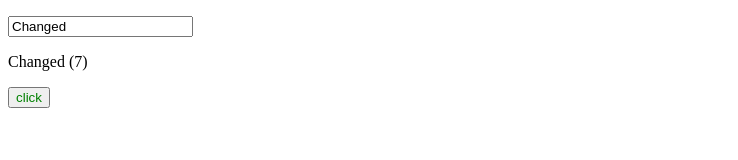
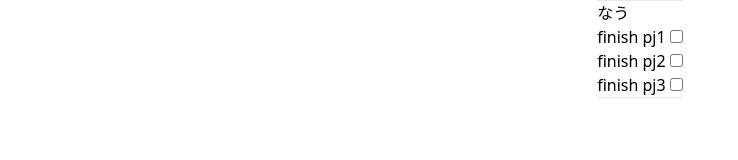
Before and after one commit to kingkazuma7/Laracasts, a website: page index.html in a window 1280 px wide. Shown: the whole page, without its empty margins (0-738 px from the left). Drawn offline with nearby package versions, Linux system fonts and the light colour scheme.

Commit message:
Learn Vue 3 - Ep 3, Lists, Conditionals, and Computed Properties

```diff
--- a/index.html
+++ b/index.html
@@ -5,21 +5,44 @@
   <meta name="viewport" content="width=device-width, initial-scale=1.0">
   <title>Vue TEST</title>
   <script src="https://cdn.jsdelivr.net/npm/vue@3.2/dist/vue.global.js"></script>
-  <style>
-    .text-green {
-      color: green;
-    }
-    .text-red {
-      color: red;
-    }
-  </style>
+  <script src="https://cdn.tailwindcss.com"></script>
 </head>
-<body>
+<body class="h-full grid place-items-center">
   <div id="app">
-    <p><input type="text" name="" id="" v-model="greeting" ></p>
+    <!-- <p><input type="text" name="" id="" v-model="greeting" ></p>
     {{ greeting }}
     ({{ greeting.length }})
-    <p><button :class="active ? 'text-red' : 'text-green'" @:click="toggle">click</button></p>
+    <p><button :class="active ? 'text-red' : 'text-green'" @:click="toggle">click</button></p> -->
+    <hr>
+    <section v-show="InProgressAssignments.length">
+      <h2>なう</h2>
+      <ul>
+        <li v-for="assign in InProgressAssignments" :key="assign.id">
+          <label>
+            {{ assign.name }}
+            <input type="checkbox" name="" id="" v-model="assign.complete">
+          </label>
+        </li>
+        <!-- <pre>
+          {{ assigns }}
+        </pre> -->
+      </ul>
+    </section>
+    <hr>
+    <section v-show="computedAssignments.length">
+      <h2>完了</h2>
+      <ul>
+        <li v-for="assign in computedAssignments" :key="assign.id">
+          <label>
+            {{ assign.name }}
+            <input type="checkbox" name="" id="" v-model="assign.complete">
+          </label>
+        </li>
+        <!-- <pre>
+          {{ assigns }}
+        </pre> -->
+      </ul>
+    </section>
   </div>
 
   <script>
@@ -28,12 +51,25 @@
         return {
           greeting: "hello",
           active: false,
+          assigns: [
+            { id: 1, name: 'finish pj1', complete: false },
+            { id: 2, name: 'finish pj2', complete: false },
+            { id: 3, name: 'finish pj3', complete: false },
+          ]
         };
       },
       mounted() {
         setTimeout(() => {
           this.greeting = "Changed";
         }, 3000);
+      },
+      computed: {
+        InProgressAssignments() {
+          return this.assigns.filter(a => !a.complete);
+        },
+        computedAssignments() {
+          return this.assigns.filter(a => a.complete);
+        }
       },
       methods: {
         toggle() {
```
